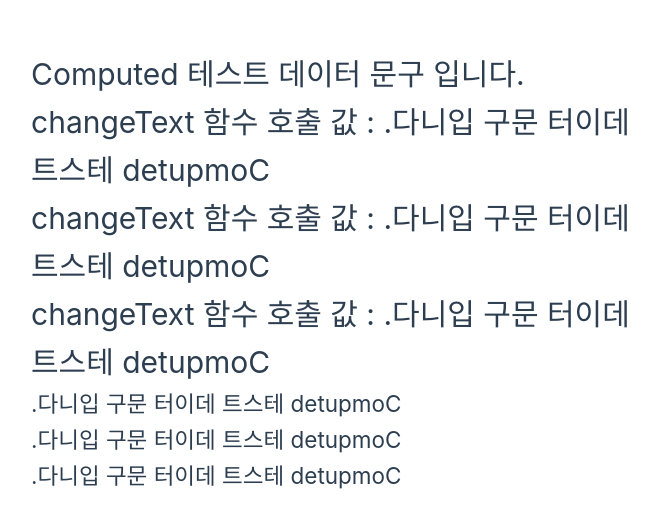
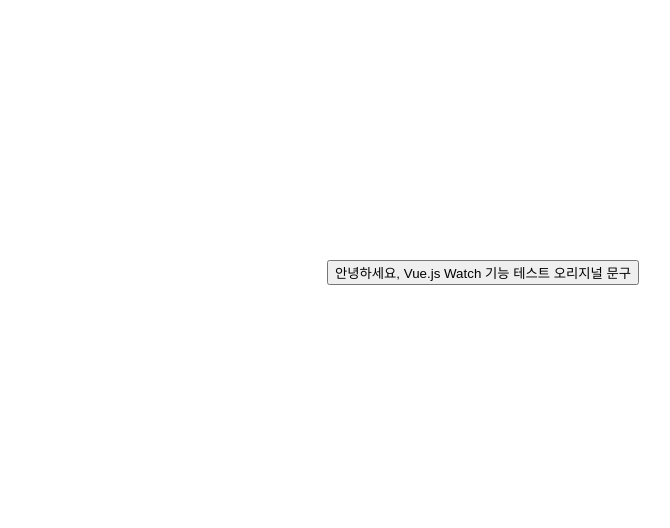
Before and after one commit to gns14585/vue_basic, a Vue app: page / in a window 1280 px wide. Shown: the part 128-656 px from the top of the page, without its empty margins (1-671 px from the left). Built offline with nearby package versions, Linux system fonts and the light colour scheme.

Commit message:
Watch 기능

```diff
--- a/src/App.vue
+++ b/src/App.vue
@@ -1,38 +1,26 @@
 <template>
-  <div>
-    <h1>{{ text }}</h1>
-    <h1>changeText 함수 호출 값 : {{ changedText() }}</h1>
-    <h1>changeText 함수 호출 값 : {{ changedText() }}</h1>
-    <h1>changeText 함수 호출 값 : {{ changedText() }}</h1>
-
-    <h2>{{ computedText }}</h2>
-    <h2>{{ computedText }}</h2>
-    <h2>{{ computedText }}</h2>
-  </div>
+  <button @click="changeMessage">{{ message }}</button>
+  {{ watchMessage }}
 </template>
 
 <script>
 export default {
   data() {
     return {
-      text: "Computed 테스트 데이터 문구 입니다.",
+      message: "안녕하세요, Vue.js Watch 기능 테스트 오리지널 문구",
+      watchMessage: "",
     };
   },
-  // methods 부분에 선언된 함수와 동일한 로직일 때,
-  // 캐싱 기능이 없는 methods는 호출될 때마다 console 값이 출력이 됨.
-  // 반면에, computed는 캐싱 기능이 있기 때문에 methods와 어떤 차이점이 있는지 확인하는게 중요함
-  computed: {
-    computedText() {
-      console.log("Computed 기능을 생성하였습니다.");
-      return this.text.split("").reverse().join("");
+  watch: {
+    message() {
+      // window.alert("message 변수에 담긴 데이터가 변경되었습니다.");
+      this.watchMessage = "Watch 동작";
     },
   },
   methods: {
-    changedText() {
+    changeMessage() {
       console.log("함수 호출");
-      console.log(this.text);
-
-      return this.text.split("").reverse().join("");
+      this.message = "변경된 message 데이터 입니다.";
     },
   },
 };
```
